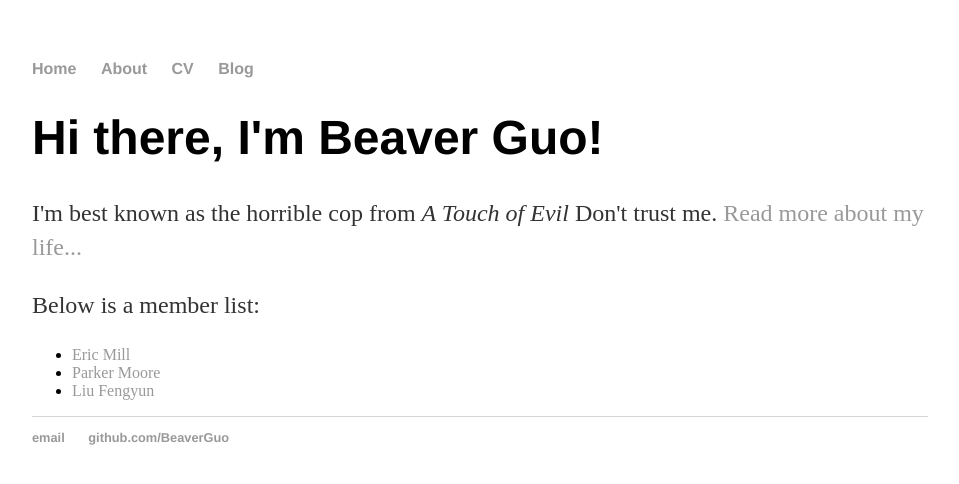
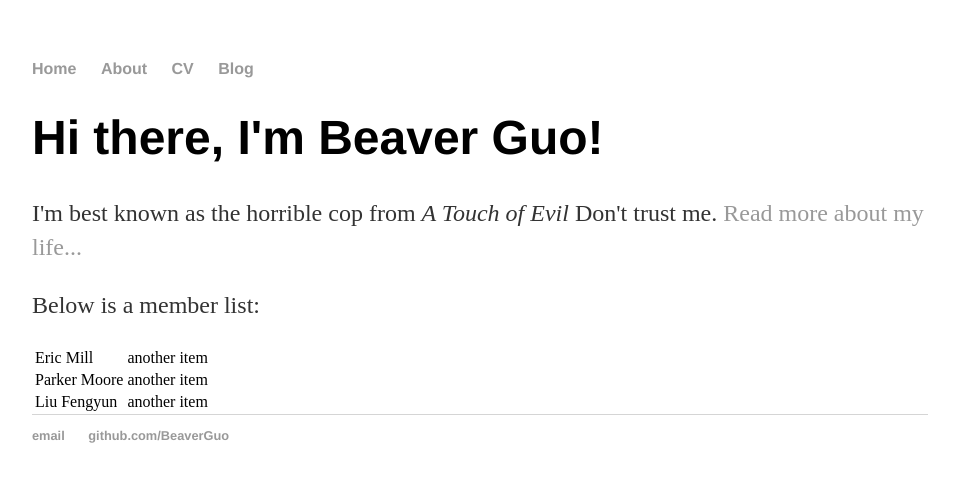
Before and after one commit to BeaverGuo/BeaverGuo.github.io, a Jekyll site: the page built from index.html, in a window 1280 px wide. Shown: the top 484 px of the page, without its empty margins (160-1119 px from the left). Built offline with Jekyll 4.4.1, drawn with Linux system fonts in a browser that asks for light colours.

Commit message:
change ul to table tr and td

```diff
--- a/index.html
+++ b/index.html
@@ -10,12 +10,15 @@ title: Beaver Guo, Horrible Cop
 </div><!-- /.blurb -->
 
 <p>Below is a member list:</p>
-<ul>
+<table>
 {% for member in site.data.members %}
-  <li>
-    <a>
+  <tr>
+    <td>
       {{ member.name }}
-    </a>
-  </li>
+    </td>
+    <td>
+    	another item
+    </td>
+  </tr>
 {% endfor %}
-</ul>
+</table>
```
